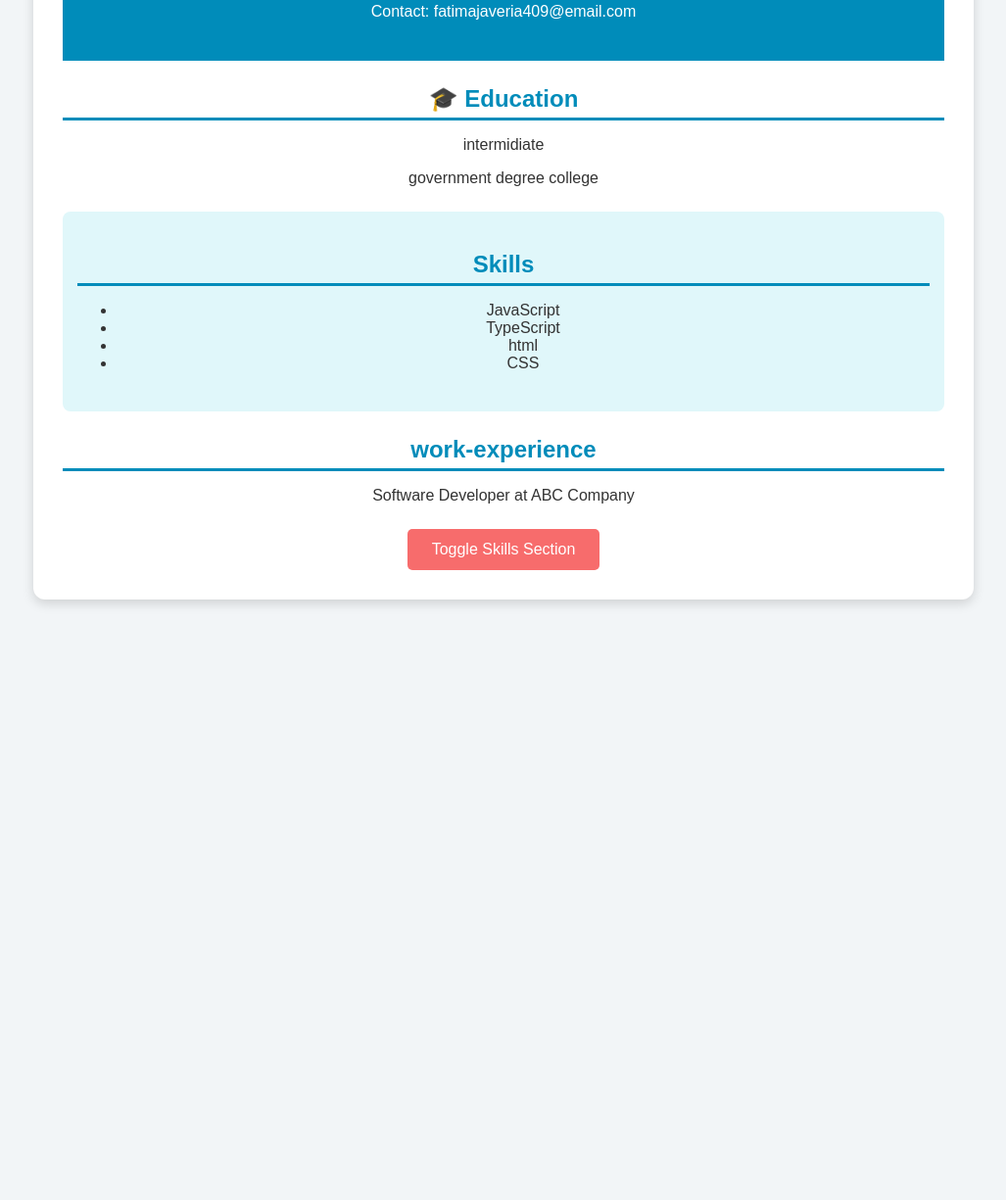
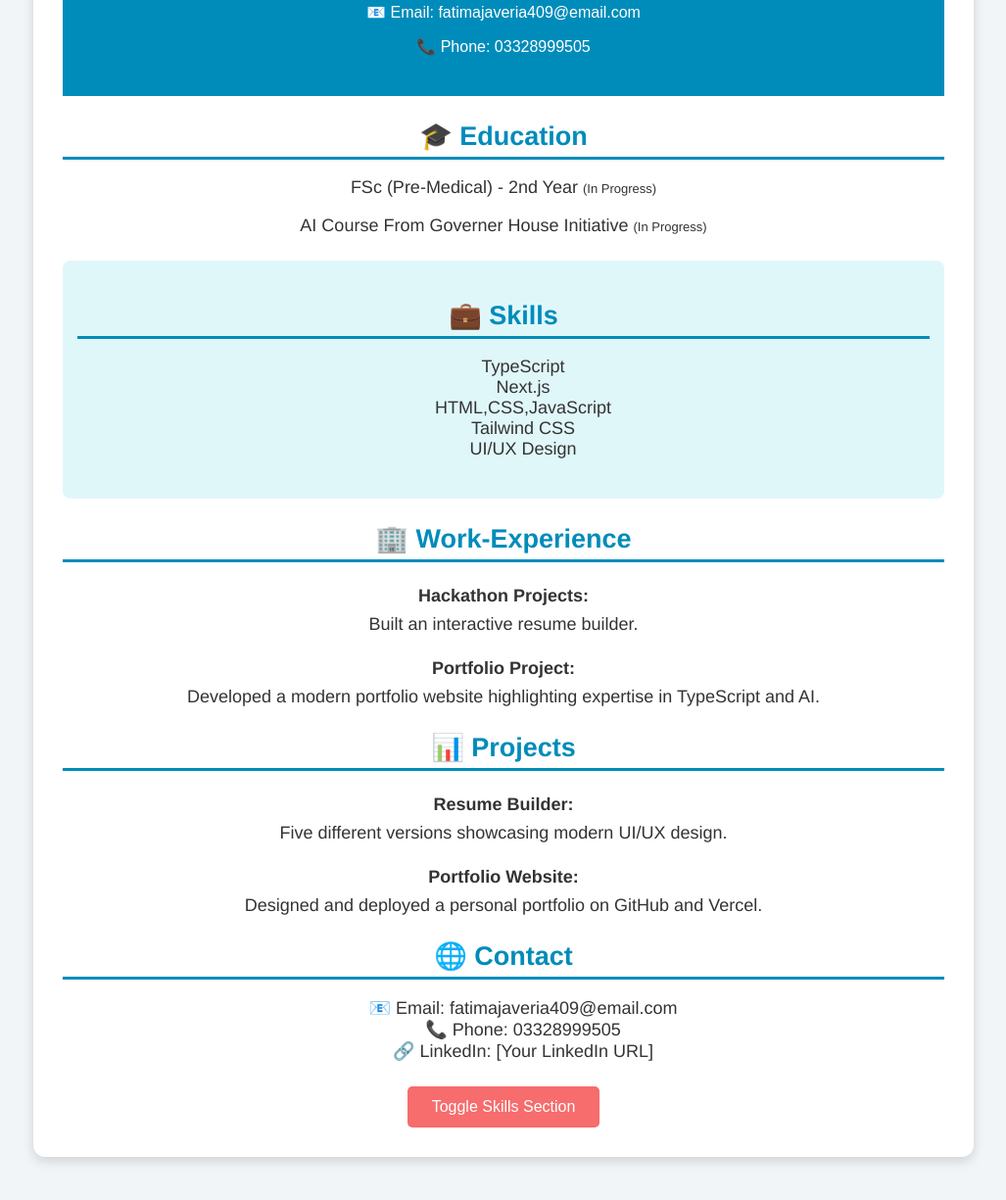
Before and after one commit to javeria-fatima49/resume, a plain HTML site: page index.html in a window 1280 px wide. Shown: the part 315-1540 px from the top of the page at 98% size, without its empty margins (126-1153 px from the left). Before the commit the page ends 977 px from the top, so only its background shows below. Drawn offline with Linux system fonts and the light colour scheme.

Commit message:
resume push to github

```diff
--- a/index.html
+++ b/index.html
@@ -11,30 +11,50 @@
         <header>
             <img src="WhatsApp Image 2024-09-08 at 2.07.54 PM.jpeg" alt="Profile Picture" class="profile-pic">
             <h1>JAVERIA FATIMA</h1>
-            <p>Contact: fatimajaveria409@email.com</p>
+            <p>📧 Email: fatimajaveria409@email.com</p>
+            <p>📞 Phone: 03328999505</p>
         </header>
 
         <section class="education">
             <h2>🎓 Education</h2>
-            <p>intermidiate</p>
-            <p>government degree college</p>
+            <p>FSc (Pre-Medical) - 2nd Year <span>(In Progress)</span></p>
+            <p>AI Course From Governer House Initiative <span>(In Progress)</span></p>
         </section>
     <div class="skills">
     <section id="skills">
-      <h2>Skills</h2>
+      <h2>💼 Skills</h2>
       <ul>
-        <li>JavaScript</li>
-        <li>TypeScript</li>
-        <li>html</li>
-        <li>CSS</li>
+         <li>TypeScript</li>
+        <li>Next.js</li>
+        <li>HTML,CSS,JavaScript</li>
+        <li>Tailwind CSS</li>
+        <li> UI/UX Design</li>
+
       </ul>
       </div>
     </section>
     <section id="work-experience">
-      <h2>work-experience</h2>
-      <p>Software Developer at ABC Company</p>
+      <h2>🏢 Work-Experience</h2>
+      <h4>Hackathon Projects:</h4>
+      <p1> Built an interactive resume builder.</p1>
+
+        <p> <h4>Portfolio Project:</h4> Developed a modern portfolio website highlighting expertise in TypeScript and AI.</p>
       </section>
+<section>
+  <h2>📊 Projects</h2>
+  <p><h4>Resume Builder:</h4> Five different versions showcasing modern UI/UX design.</p>
+   <p><h4> Portfolio Website:</h4> Designed and deployed a personal portfolio on GitHub and Vercel.
+    </p>
+</section>
+<section>
+  <h2>🌐 Contact</h2>
+  <ul>
+    <li> 📧  Email: fatimajaveria409@email.com</li>
+    <li>📞 Phone: 03328999505</li>
+    <li>🔗 LinkedIn: [Your LinkedIn URL] </li>
+</ul>
 
+</section>
     <button id="toggle-skills-btn">Toggle Skills Section</button>
   </div>
   <script src="app.js"></script>
--- a/style.css
+++ b/style.css
@@ -28,7 +28,12 @@ header {
     border-radius: 70%;
     border: 4px solid white;
 }
-
+ul {
+    list-style: none;
+}
+li {
+   text-align: center;
+}
 h1 {
     margin: 10px 0;
     font-size: 2.5rem;
@@ -40,11 +45,18 @@ h2 {
     padding-bottom: 5px;
     margin-bottom: 15px;
 }
+h4 {
+    margin-bottom: 8px;
+}
 
 section {
     margin: 25px 0;
+    font-family:'Franklin Gothic Medium', 'Arial Narrow', Arial, sans-serif;
+    font-size:large
 }
-
+span {
+    font-size:small
+}
 .skills {
     background-color: #e0f7fa;
  padding: 15px;
```
